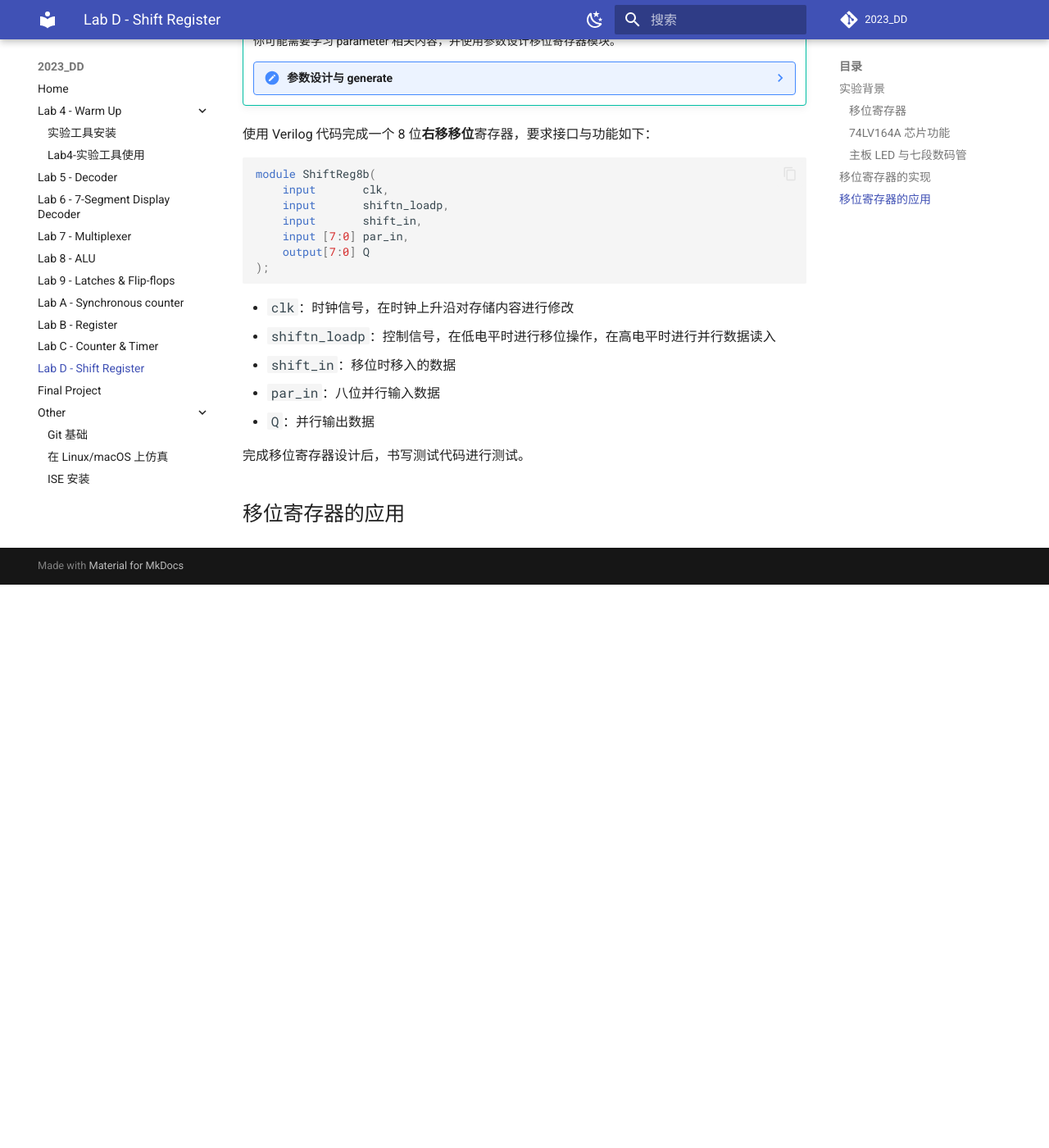
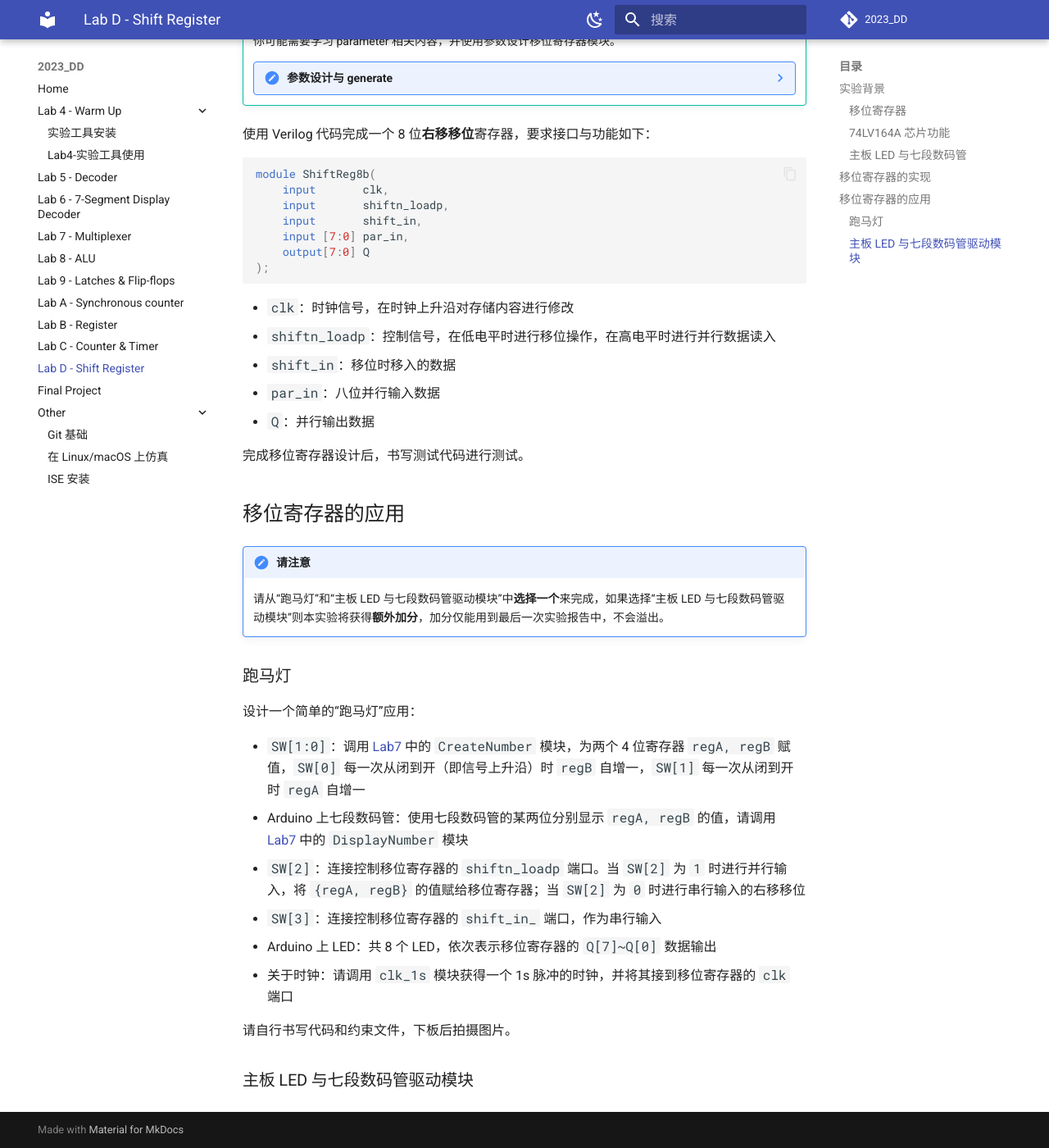
Before and after one commit to Guahao31/2023_DD, an MkDocs documentation site: the page built from docs/labD/shift_register.md, in a window 1280 px wide and 1400 px high, scrolled down 2879 px. Shown: the whole window at 82% size. Built offline with MkDocs 1.6.1 and Material for MkDocs 9.7.7, drawn with Linux system fonts in a browser that asks for light colours; a script that is not in the unit is left out; comment, search, counter and statistics services are not loaded; before the commit the page ends 3592 px from its top, so only the background shows below that.

Commit message:
update: 跑马灯

```diff
--- a/docs/labD/shift_register.md
+++ b/docs/labD/shift_register.md
@@ -173,3 +173,21 @@ module ShiftReg8b(
 完成移位寄存器设计后，书写测试代码进行测试。
 
 ## 移位寄存器的应用 {: #application}
+
+!!! note "请注意"
+    请从“跑马灯”和“主板 LED 与七段数码管驱动模块”中**选择一个**来完成，如果选择“主板 LED 与七段数码管驱动模块”则本实验将获得**额外加分**，加分仅能用到最后一次实验报告中，不会溢出。
+
+### 跑马灯
+
+设计一个简单的“跑马灯”应用：
+
+* `SW[1:0]`：调用 [Lab7](../lab7/multiplexer.md) 中的 `CreateNumber` 模块，为两个 4 位寄存器 `regA, regB` 赋值，`SW[0]` 每一次从闭到开（即信号上升沿）时 `regB` 自增一，`SW[1]` 每一次从闭到开时 `regA` 自增一
+* Arduino 上七段数码管：使用七段数码管的某两位分别显示 `regA, regB` 的值，请调用 [Lab7](../lab7/multiplexer.md) 中的 `DisplayNumber` 模块
+* `SW[2]`：连接控制移位寄存器的 `shiftn_loadp` 端口。当 `SW[2]` 为 `1` 时进行并行输入，将 `{regA, regB}` 的值赋给移位寄存器；当 `SW[2]` 为 `0` 时进行串行输入的右移移位
+* `SW[3]`：连接控制移位寄存器的 `shift_in_` 端口，作为串行输入
+* Arduino 上 LED：共 8 个 LED，依次表示移位寄存器的 `Q[7]~Q[0]` 数据输出
+* 关于时钟：请调用 `clk_1s` 模块获得一个 1s 脉冲的时钟，并将其接到移位寄存器的 `clk` 端口
+
+请自行书写代码和约束文件，下板后拍摄图片。
+
+### 主板 LED 与七段数码管驱动模块
```
